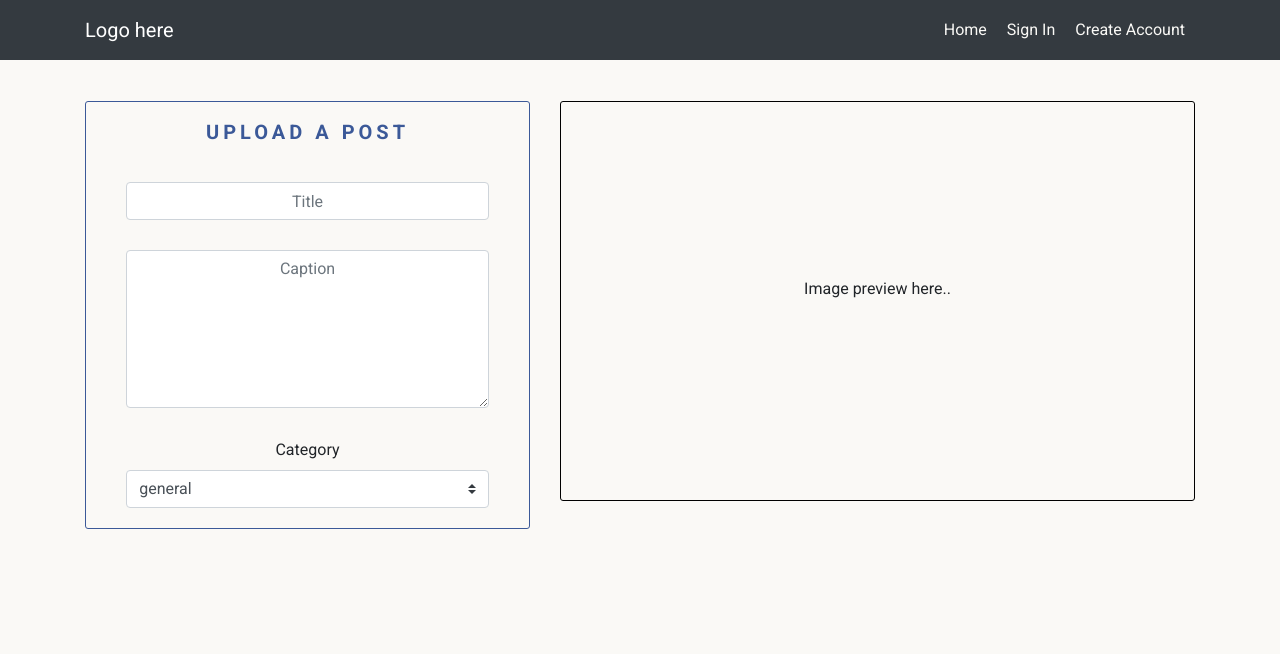
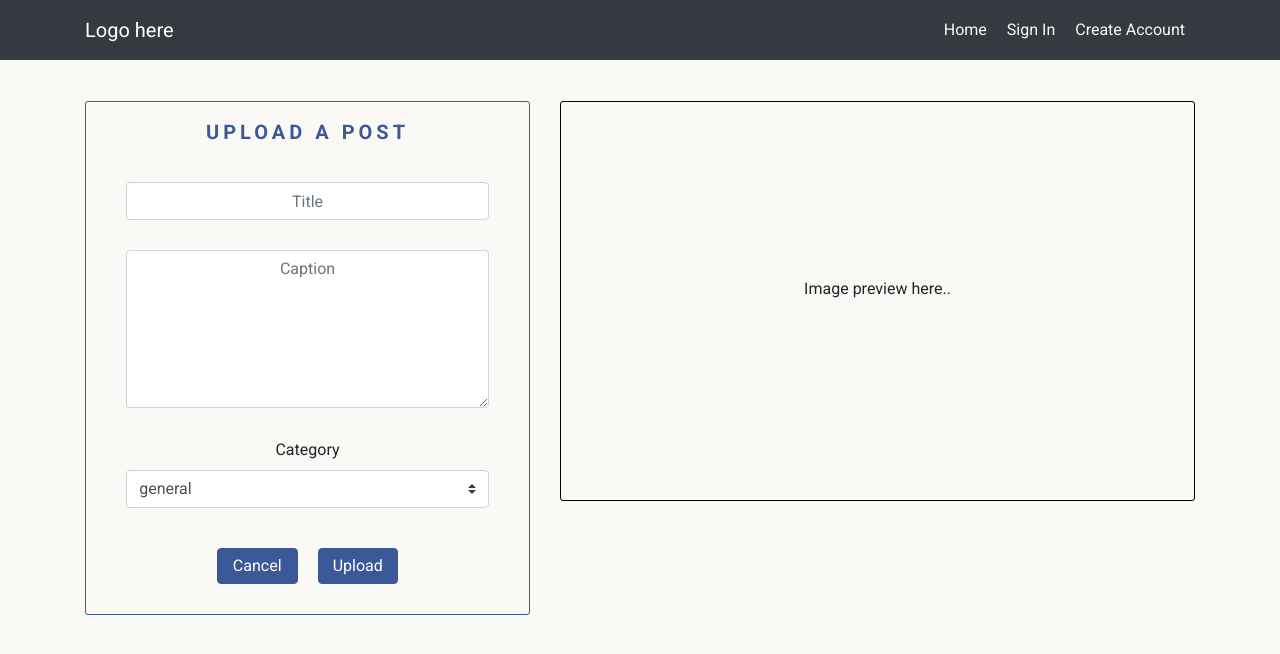
Before and after one commit to dantaylor28/polaroid-social-media-frontend, a React (Create React App) app: page /create/post in a window 1280 px wide. Shown: the top 654 px of the page. Built offline with nearby package versions, Linux system fonts and the light colour scheme; no server answers.

Commit message:
Finish styling the buttons on the CreatePostForm

```diff
--- a/src/pages/posts/CreatePostForm.js
+++ b/src/pages/posts/CreatePostForm.js
@@ -1,7 +1,8 @@
 import React from "react";
-import { Container, Form, Row, Col } from "react-bootstrap";
+import { Container, Form, Row, Col, Button } from "react-bootstrap";
 import styles from "../../styles/CreateEditPostForm.module.css";
 import formStyles from "../../styles/CreateAccountForm.module.css";
+import btnStyles from "../../styles/Button.module.css";
 
 function CreatePostForm() {
   return (
@@ -29,9 +30,10 @@ function CreatePostForm() {
                 placeholder="Caption"
               />
             </Form.Group>
-            <Form.Group className={`${formStyles.FormTextBox}`}>
+            <Form.Group className={formStyles.FormTextBox}>
               <Form.Label>Category</Form.Label>
               <Form.Control
+                className={formStyles.FormFields}
                 as="select"
                 custom
                 name="category"
@@ -41,6 +43,10 @@ function CreatePostForm() {
                 <option value="portraits">portraits</option>
               </Form.Control>
             </Form.Group>
+            <div className={btnStyles.BtnDiv}>
+              <Button className={btnStyles.PostButton}>Cancel</Button>
+              <Button className={btnStyles.PostButton}>Upload</Button>
+            </div>
           </Container>
         </Col>
         <Col md={7} lg={7}>
--- a/src/styles/Button.module.css
+++ b/src/styles/Button.module.css
@@ -15,3 +15,23 @@
     background-color: #dfe3ee;
     border-color: #3b5998;
 }
+
+.PostButton {
+    min-width: 20%;
+    margin: 10px;
+    padding: 5px 10px;
+    color: white;
+    background-color: #3b5998;
+    border-color: #3b5998;
+}
+
+.PostButton:hover {
+    cursor: pointer;
+    color: #3b5998;
+    background-color: #dfe3ee;
+    border-color: #3b5998;
+}
+
+.BtnDiv {
+    text-align: center;
+}
```
Also changed, not shown: src/styles/CreateEditPostForm.module.css (line endings or trailing spaces).
